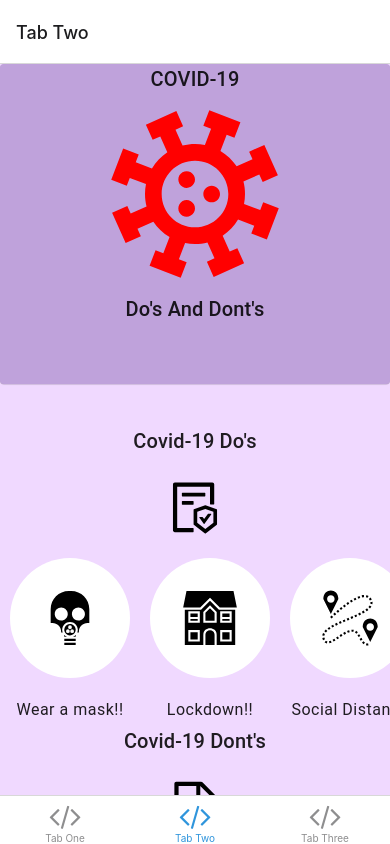
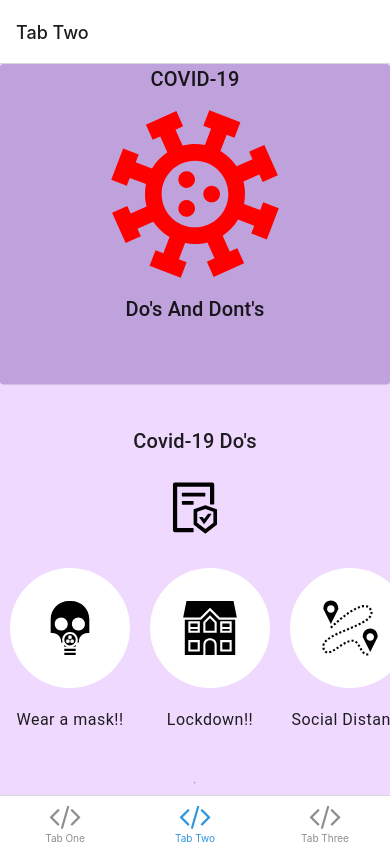
Before and after one commit to ThatoMahloko/covid-19Pandemic, a React Native app: screen /TabTwo in a window 390 px wide. Built offline with nearby package versions, Linux system fonts and the light colour scheme; what expo-linking would draw is missing.

Commit message:
Completed Scroll-Views

```diff
--- a/components/DoAndDont.tsx
+++ b/components/DoAndDont.tsx
@@ -6,7 +6,7 @@ import { Card, Title, Subheading } from 'react-native-paper';
 
 export default function DoAndDont() {
     return (
-        <ScrollView>
+        <ScrollView style={{marginBottom:40}}>
             <ScrollView horizontal={true} showsHorizontalScrollIndicator={false}>
                 <View>
                     <View style={styles.view_Container}>
--- a/screens/TabThreeScreen.tsx
+++ b/screens/TabThreeScreen.tsx
@@ -6,6 +6,8 @@ import { Text, View } from '../components/Themed';
 import { RootTabScreenProps } from '../types';
 
 export default function TabThreeScreen() {
+
+
     return (
         <View style={styles.container}>
             <Text>Tab Two</Text>
--- a/screens/TabTwoScreen.tsx
+++ b/screens/TabTwoScreen.tsx
@@ -18,6 +18,7 @@ export default function TabTwoScreen() {
         <AiOutlineFileProtect style={{ margin: 20, height: '60px', width: '60px' }} />
       </View>
         <DoAndDont />
+        <hr/>
         <View style={styles.head__content}>
         <Title >{"Covid-19 Dont's"}</Title>
         <AiOutlineFileExcel style={{ margin: 20, height: '60px', width: '60px' }} />
@@ -73,7 +74,8 @@ const styles = StyleSheet.create({
     textAlign: 'center',
     justifyContent: 'center',
     alignItems: 'center',
-    backgroundColor: '#F0D9FF'
+    backgroundColor: '#F0D9FF',
+    marginBottom: 10,
   }
 });
 
```
